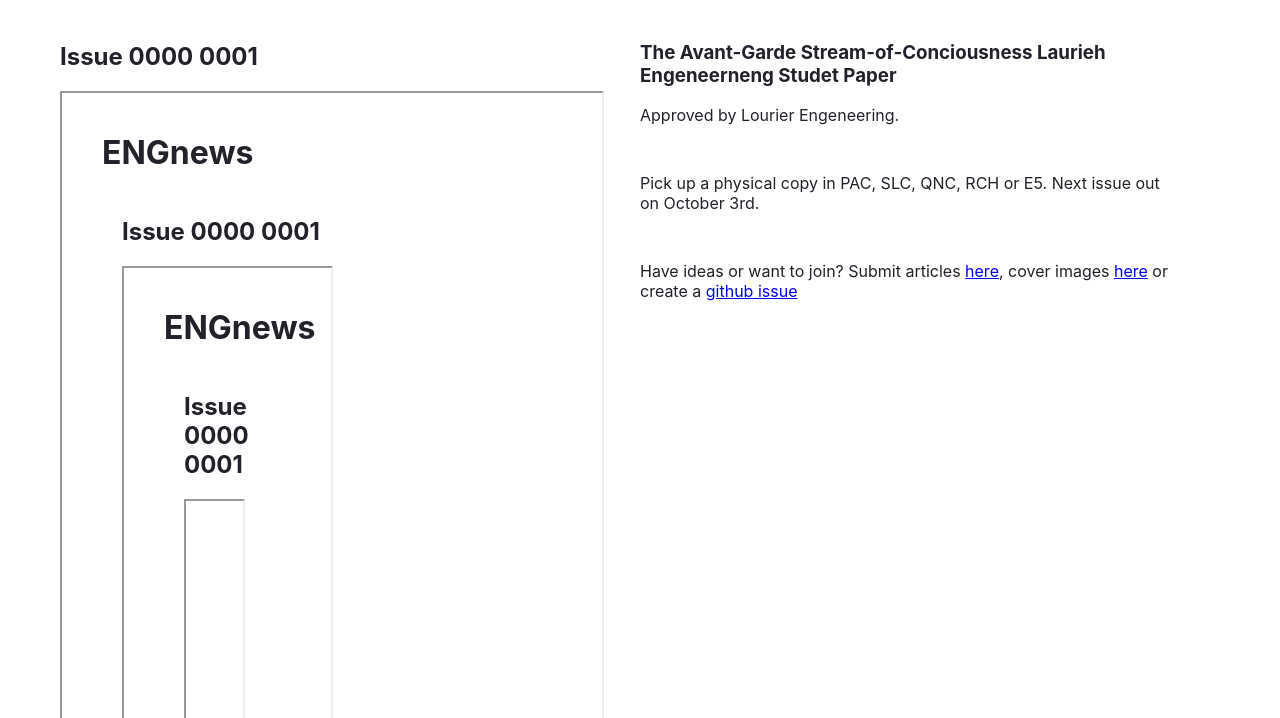
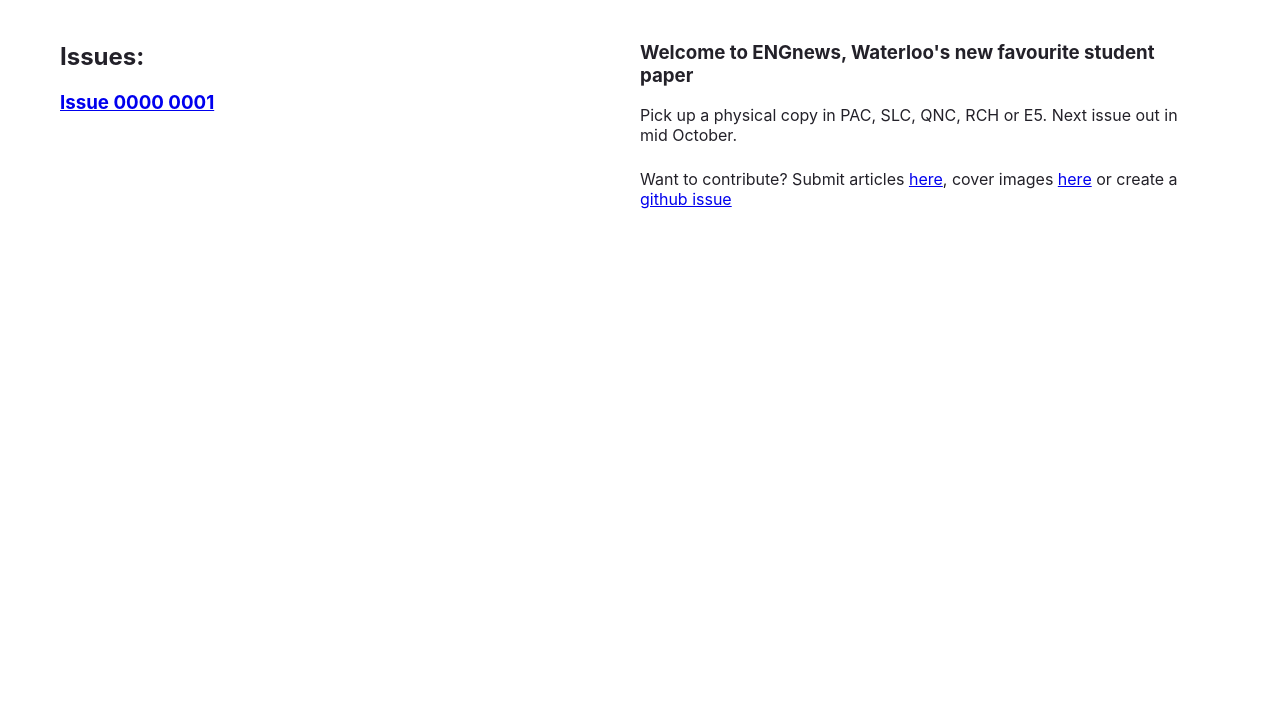
Before and after one commit to uwengnews/uwengnews.github.io, a Gatsby site: page / in a window 1280 px wide. Shown: the part 82-800 px from the top of the page. Built offline with nearby package versions, Linux system fonts and the light colour scheme; Gatsby itself is replaced by a stand-in of ours.

Commit message:
link to pdf

```diff
--- a/src/pages/index.tsx
+++ b/src/pages/index.tsx
@@ -1,5 +1,6 @@
 import * as React from "react"
-import issue from "../issues/issue.pdf";
+import issue from "../issues/issue.pdf"
+
 
 // styles
 const pageStyles = {
@@ -16,7 +17,7 @@
   color: "#663399",
 }
 const paragraphStyles = {
-  marginBottom: 48,
+  marginBottom: 24,
 }
 const codeStyles = {
   color: "#8A6534",
@@ -105,19 +106,16 @@
       </h1>
       <div style={gridContainer}>
         <div style={gridElem}>
-          <h2>Issue 0000 0001</h2>
-          <iframe id="issuePdf" title="Issue 0000 0001" src={issue} style={iframeStyle}></iframe>
+          <h2>Issues:</h2>
+          <h3><a href={issue} target="_blank">Issue 0000 0001</a></h3>
         </div>
         <div style={gridElem}>
-          <h3>The Avant-Garde Stream-of-Conciousness Laurieh Engeneerneng Studet Paper</h3>
+          <h3>Welcome to ENGnews, Waterloo's new favourite student paper</h3>
           <p style={paragraphStyles}>
-            Approved by Lourier Engeneering.
-          </p>
+            Pick up a physical copy in PAC, SLC, QNC, RCH or E5.
+            Next issue out in mid October.</p>
           <p style={paragraphStyles}>
-            Pick up a physical copy in PAC, SLC, QNC, RCH or E5. Next issue out on October 3rd.
-          </p>
-          <p style={paragraphStyles}>
-            Have ideas or want to join? Submit articles <a href={articleSubmissionLink}>here</a>, cover images <a href={articleSubmissionLink}>here</a> or create a <a href={githubIssuesLink}>github issue</a>
+            Want to contribute? Submit articles <a href={articleSubmissionLink}>here</a>, cover images <a href={articleSubmissionLink}>here</a> or create a <a href={githubIssuesLink}>github issue</a>
           </p>
         </div>
       </div>
```
